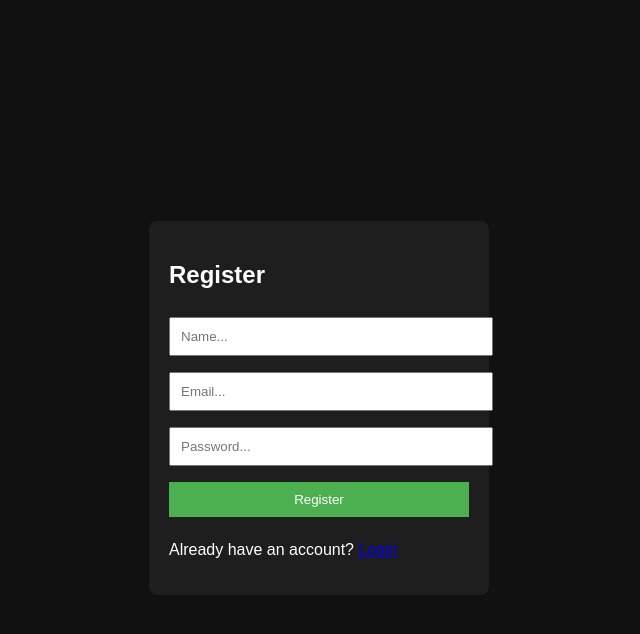
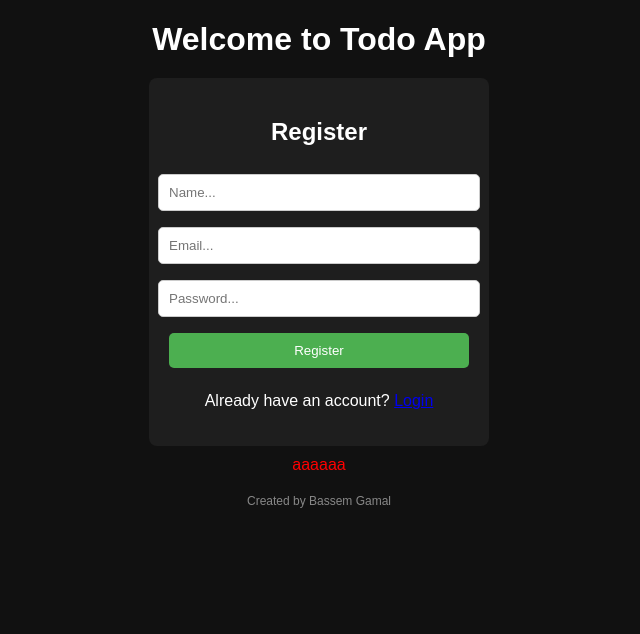
Before and after one commit to bassemgamal/todo-app, a website: page public/auth.html in a window 1280 px wide. Shown: the whole page, without its empty margins (321-961 px from the left). Drawn offline with Linux system fonts and the light colour scheme.

Commit message:
feat: Implement a complete Todo application with user authentication, task management, and UI styling.

```diff
--- /dev/null
+++ b/middleware/errorHandler.js
@@ -0,0 +1,4 @@
+module.exports = (err, req, res, next) => {
+  console.log(err);
+  res.status(500).json({ message: "Server error." });
+};
--- a/public/auth.html
+++ b/public/auth.html
@@ -7,6 +7,8 @@
     <link rel="stylesheet" href="styleAuth.css">
 </head>
 <body>
+    <h1>Welcome to Todo App</h1>
+    <div id="forms">
     <form id="registerForm">
         <h2>Register</h2>
         <input type="text" id="regName" placeholder="Name...">
@@ -23,7 +25,10 @@
         <button>Login</button>
         <p>Don't have an account? <a href="#" id="showRegister">Register</a></p>
     </form>
-    <p id="message"></p>
+    </div>
+    <p id="message">aaaaaa</p>
+
+    <p id="auther">Created by Bassem Gamal</p>
 
     <script src="auth.js"></script>
 </body>
--- a/public/auth.js
+++ b/public/auth.js
@@ -24,10 +24,9 @@ document.getElementById("registerForm").addEventListener("submit", async (e)=>{
     const name = regName.value.trim();
     const email = regEmail.value.trim();
     const password = regPassword.value.trim();
-
     if(!name || !email || !password){
         return showMessage("All fields required. ❌");
-    }
+    };
 
     try{
         const res = await fetch(`${API}/register`, {
--- a/public/style.css
+++ b/public/style.css
@@ -8,11 +8,13 @@
 body {
   background: var(--bg-color);
   color: var(--text-color);
-  transition: background 0.3s ease, color 0.3s ease;
+  transition:
+    all 0.3s ease,
+    color 0.3s ease;
 }
-*{
-    box-sizing: border-box;
-    font-family: Arial, sans-serif;
+* {
+  box-sizing: border-box;
+  font-family: Arial, sans-serif;
 }
 body {
   display: flex;
@@ -24,7 +26,7 @@ body {
   width: 350px;
   padding: 20px;
   border-radius: 10px;
-  box-shadow: 0 10px 25px rgba(0,0,0,0.1);
+  box-shadow: 0 10px 25px rgba(0, 0, 0, 0.1);
   background: var(--card-color);
   transition: background 0.3s ease;
 }
@@ -42,26 +44,31 @@ input {
 button {
   background: var(--btn-color);
   color: var(--text-color);
-  transition: background 0.3s ease, transform 0.2s;
+  transition:
+    all 0.3s ease,
+    transform 0.2s;
   cursor: pointer;
   border: none;
   border-radius: 5px;
   padding: 8px 10px;
 }
 #addBtn {
+  margin: 10px 0;
   width: 100%;
   background: var(--btn-color);
   color: var(--text-color);
-  margin-bottom: 10px;
+  transition: all 0.3s ease;
 }
 .filters {
   display: flex;
   justify-content: space-between;
-  margin-bottom: 10px;
+  margin: 20px 0;
 }
 .filters button {
   background: var(--btn-color);
   color: var(--text-color);
+  min-width: 70px;
+  transition: all 0.3s ease;
 }
 ul {
   list-style: none;
@@ -78,18 +85,20 @@ li {
   border-radius: 8px;
   cursor: pointer;
   animation: fadeIn 0.3s ease;
-
+  transition:
+    background 0.3s ease,
+    transform 0.2s;
 }
 li:hover {
   background: #eaeaea;
   transform: scale(1.02);
 }
 
-li p{
+li p {
   color: var(--text-color);
 }
 
-li.completed p{
+li.completed p {
   text-decoration: line-through;
   color: red;
   opacity: 0.6;
@@ -101,7 +110,7 @@ body.dark {
   --btn-color: #696666;
 }
 @keyframes fadeIn {
-  from{
+  from {
     opacity: 0;
     transform: translateY(10px);
   }
@@ -111,7 +120,7 @@ body.dark {
   }
 }
 @keyframes fadeOut {
-  from{
+  from {
     opacity: 1;
     transform: translateY(0);
   }
@@ -129,6 +138,41 @@ button:active {
 }
 
 #message {
-  margin: 10px 0;
+  margin: 10px;
   color: red;
+  justify-content: center;
+  text-align: center;
+  transition:
+    color 0.3s ease,
+    textcontent 0.3s ease;
 }
+#auther {
+  padding: 10px;
+  margin-top: 20px;
+  font-size: 12px;
+  text-align: center;
+  color: var(--text-color);
+  transition: color 0.3s ease;
+}
+#auther:hover {
+  color: #adc464;
+  transform: scale(1.5);
+}
+#toggleTheme #logoutBtn {
+  max-height: 2px;
+  position: fixed;
+  padding: 10px;
+  border-radius: 5px;
+  background: var(--btn-color);
+  color: var(--text-color);
+  border: none;
+  cursor: pointer;
+  transition: all 0.3s ease;
+}
+#controlsBtns {
+  display: flex;
+  justify-content: center;
+  margin-top: 10px;
+  align-items: center;
+
+}
--- a/public/styleAuth.css
+++ b/public/styleAuth.css
@@ -2,7 +2,6 @@ body{
     font-family: Arial;
     background: #111;
     color: #fff;
-    display: flex;
     justify-content: center;
     align-items: center;
     height: 100vh;
@@ -17,6 +16,10 @@ input, button{
     width: 100%;
     margin: 8px 0;
     padding: 10px;
+    border-radius: 5px;
+    border: 1px solid #ccc;
+    min-width: 100px;
+    max-width: 100%;
 }
 button{
     background: #4caf50;
@@ -27,7 +30,34 @@ button{
 #message{
     color: red;
     margin-top: 10px;
+    text-align: center;
+    align-items: center;
 }
 #loginForm{
     display: none;
+    flex-direction: column;
+    align-items: center;
 }
+#registerForm{
+    display: flex;
+    flex-direction: column;
+    align-items: center;
+    justify-content: center;
+}
+#forms{
+    display: flex;
+    flex-direction: column;
+    align-items: center;
+    justify-content: center;
+    gap: 20px;
+}
+h1{
+    text-align: center;
+    margin-bottom: 20px;
+}
+#auther{
+    margin-top: 20px;
+    font-size: 12px;
+    color: #888;
+    text-align: center;
+}
```
Also changed, not shown: index.js (+50 -42 lines), public/index.html (+5 -1 lines), public/script.js (+8 -4 lines).
